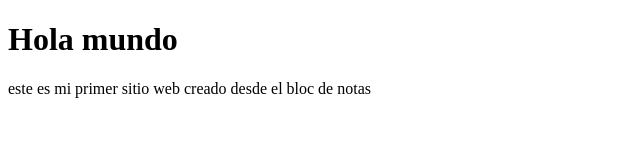
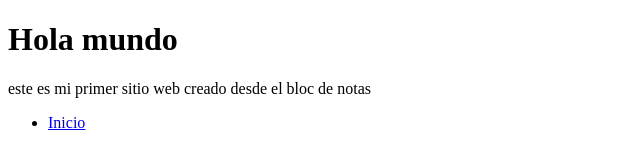
Before and after one commit to andreahdzz12/cuadernillo-html-2026, a plain HTML site: page ejercicio1.html in a window 1280 px wide. Shown: the full height of the page, 0-640 px from the left. Drawn offline with Linux system fonts and the light colour scheme.

Commit message:
Update ejercicio1.html

```diff
--- a/ejercicio1.html
+++ b/ejercicio1.html
@@ -6,5 +6,9 @@
 <body>
     <h1>Hola mundo</h1>
     <p> este es mi primer sitio web creado desde el bloc de notas</p>
+     <ul>
+        <li><a href="index.html" target="_blank">Inicio</a></li
+    </ul>
+
     </body>
 </html>
```
